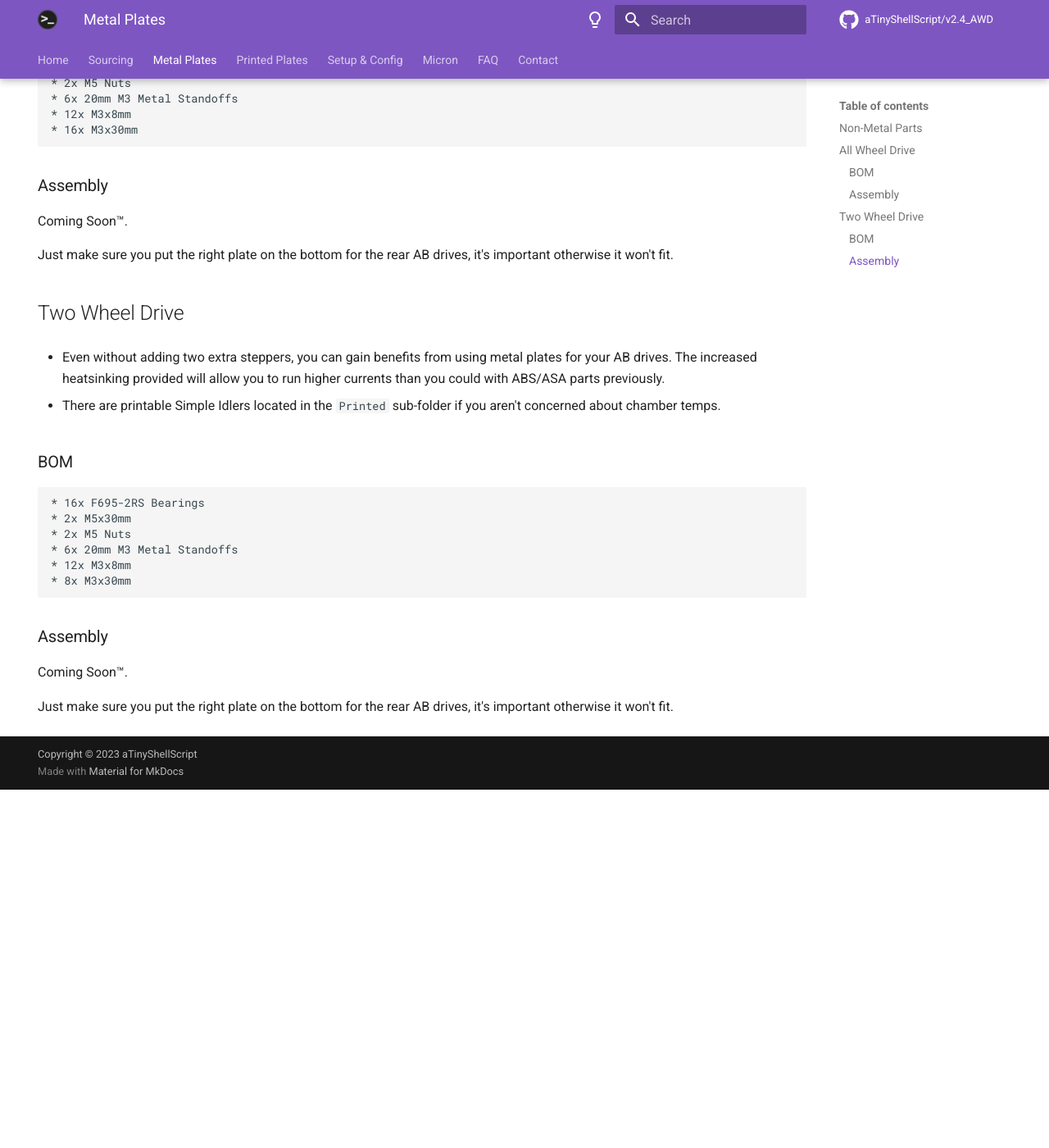
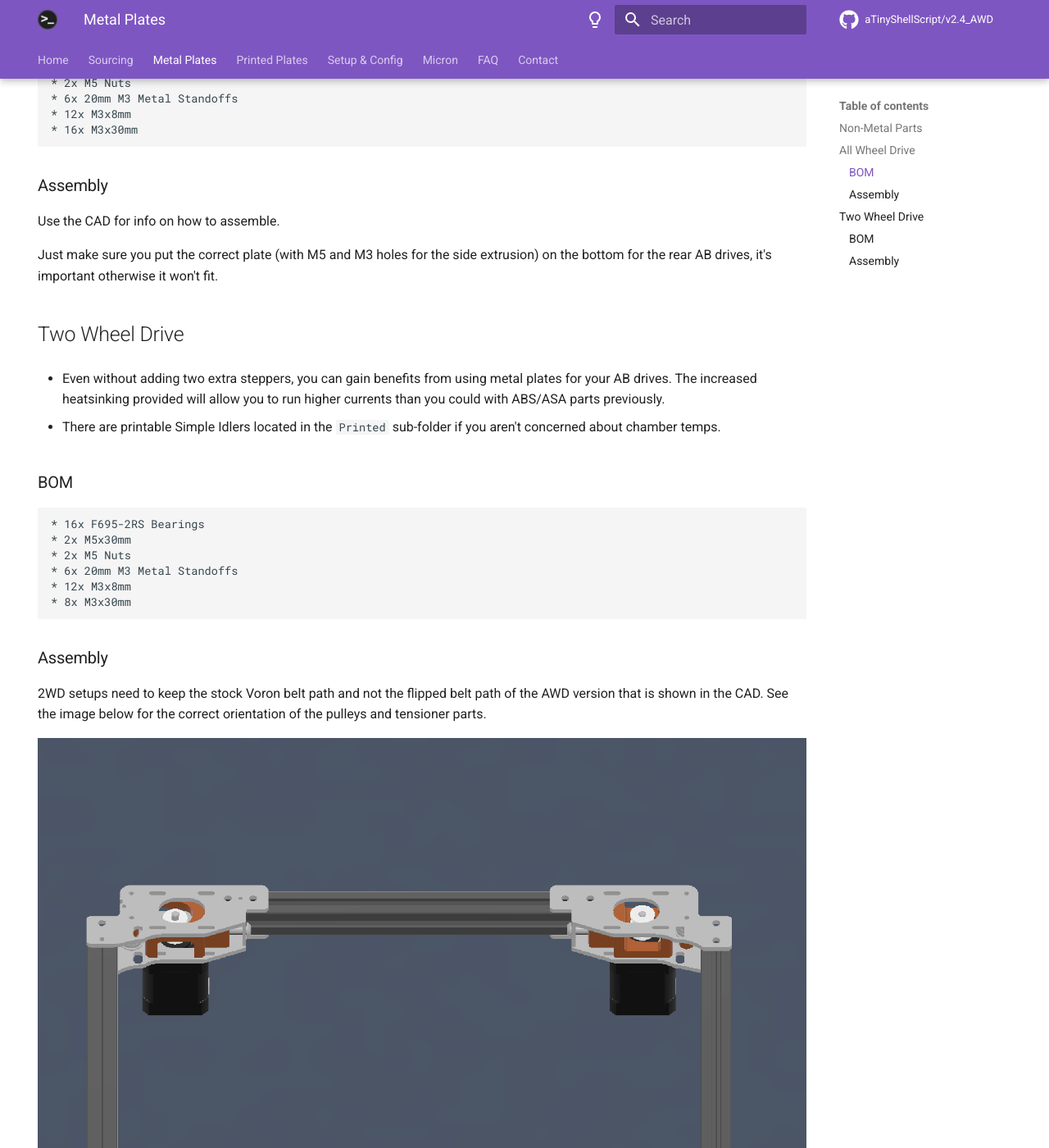
Before and after one commit to aTinyShellScript/awd_docs, an MkDocs documentation site: the page built from docs/metal_parts.md, in a window 1280 px wide and 1400 px high, scrolled down 575 px. Shown: the whole window at 82% size. Built offline with MkDocs 1.6.1 and Material for MkDocs 9.7.7, drawn with Linux system fonts in a browser that asks for light colours; comment, search, counter and statistics services are not loaded; before the commit the page ends 1538 px from its top, so only the background shows below that; some of the changed text lies outside the part shown.

```diff
--- a/docs/metal_parts.md
+++ b/docs/metal_parts.md
@@ -24,9 +24,9 @@ The NEMA14 and NEMA17 versions share the same BOM.
 
 ### Assembly
 
-Coming Soon™.
+Use the CAD for info on how to assemble.
 
-Just make sure you put the right plate on the bottom for the rear AB drives, it's important otherwise it won't fit.
+Just make sure you put the correct plate (with M5 and M3 holes for the side extrusion) on the bottom for the rear AB drives, it's important otherwise it won't fit.
 
 ## Two Wheel Drive
 * Even without adding two extra steppers, you can gain benefits from using metal plates for your AB drives. The increased heatsinking provided will allow you to run higher currents than you could with ABS/ASA parts previously.
@@ -42,7 +42,10 @@ Just make sure you put the right plate on the bottom for the rear AB drives, it'
     * 8x M3x30mm
 
 ### Assembly
+2WD setups need to keep the stock Voron belt path and not the flipped belt path of the AWD version that is shown in the CAD. See the image below for the correct orientation of the pulleys and tensioner parts.
 
-Coming Soon™.
+![2WD Gantry Orientation](images/2wd_gantry.png)
 
-Just make sure you put the right plate on the bottom for the rear AB drives, it's important otherwise it won't fit.
+Use the CAD for info on how to assemble.
+
+Just make sure you put the correct plate (with M5 and M3 holes for the side extrusion) on the bottom for the rear AB drives, it's important otherwise it won't fit.
```
Also changed, not shown: docs/faq.md (+6 -3 lines), docs/micron.md (+3 -1 lines), docs/images/2WD_Idlers.png (added), docs/images/2wd_gantry.png (added).
